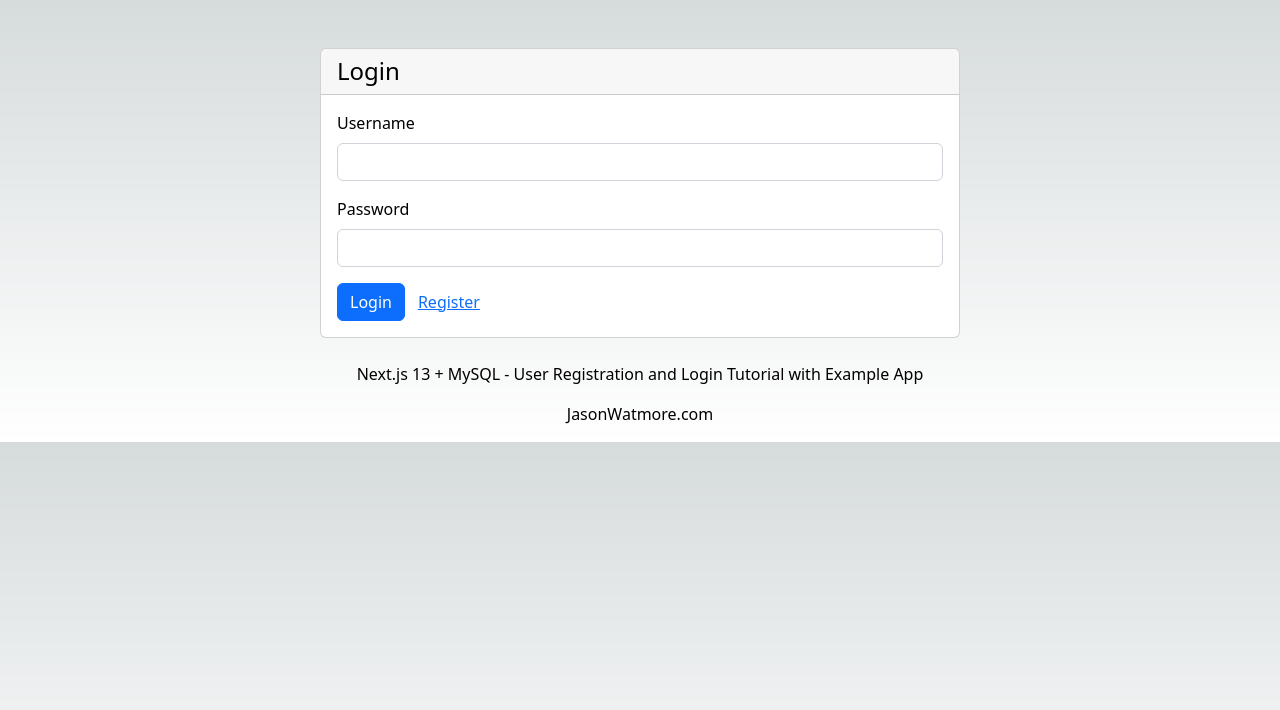
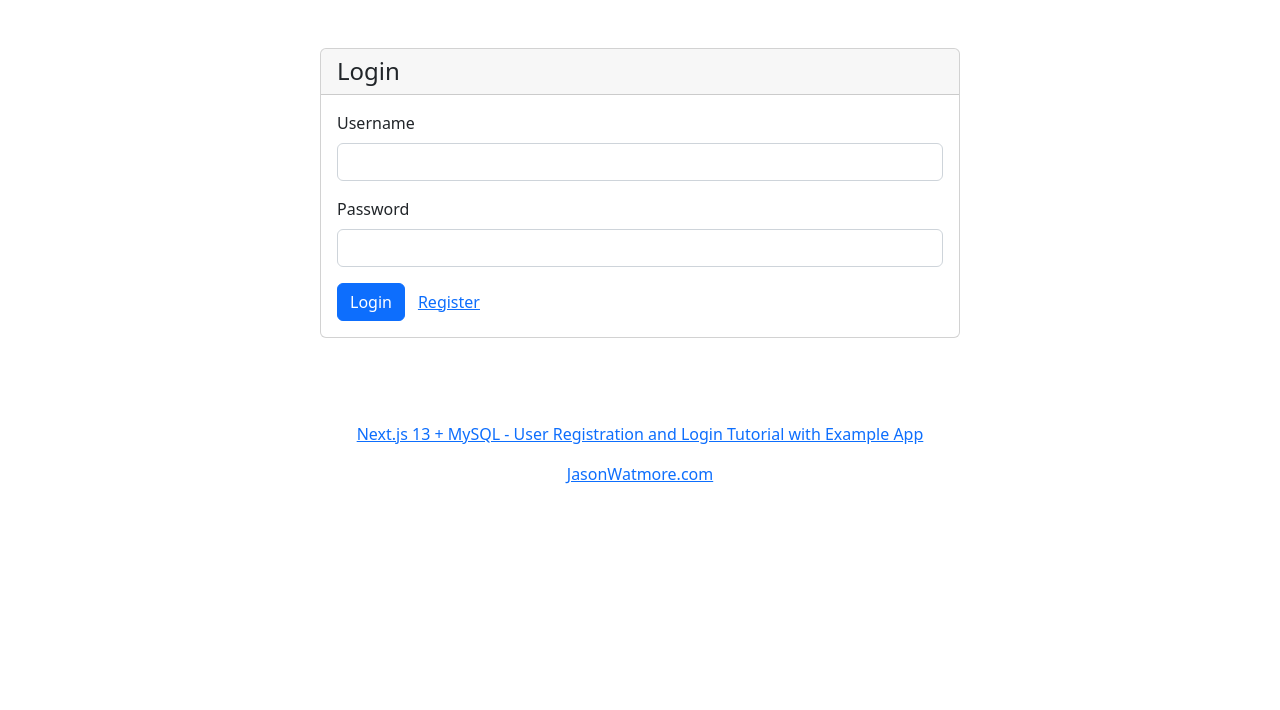
Before and after one commit to hendisantika/nextjs-mysql-users, a Next.js app: page /account/login in a window 1280 px wide. Shown: the top 710 px of the page. Built offline with nearby package versions, Linux system fonts and the light colour scheme.

Commit message:
Modify globals.css file🫸🌀✏️📗🐧🐳

```diff
--- a/styles/globals.css
+++ b/styles/globals.css
@@ -1,107 +1,3 @@
-:root {
-  --max-width: 1100px;
-  --border-radius: 12px;
-  --font-mono: ui-monospace, Menlo, Monaco, "Cascadia Mono", "Segoe UI Mono",
-    "Roboto Mono", "Oxygen Mono", "Ubuntu Monospace", "Source Code Pro",
-    "Fira Mono", "Droid Sans Mono", "Courier New", monospace;
-
-  --foreground-rgb: 0, 0, 0;
-  --background-start-rgb: 214, 219, 220;
-  --background-end-rgb: 255, 255, 255;
-
-  --primary-glow: conic-gradient(
-    from 180deg at 50% 50%,
-    #16abff33 0deg,
-    #0885ff33 55deg,
-    #54d6ff33 120deg,
-    #0071ff33 160deg,
-    transparent 360deg
-  );
-  --secondary-glow: radial-gradient(
-    rgba(255, 255, 255, 1),
-    rgba(255, 255, 255, 0)
-  );
-
-  --tile-start-rgb: 239, 245, 249;
-  --tile-end-rgb: 228, 232, 233;
-  --tile-border: conic-gradient(
-    #00000080,
-    #00000040,
-    #00000030,
-    #00000020,
-    #00000010,
-    #00000010,
-    #00000080
-  );
-
-  --callout-rgb: 238, 240, 241;
-  --callout-border-rgb: 172, 175, 176;
-  --card-rgb: 180, 185, 188;
-  --card-border-rgb: 131, 134, 135;
+.app-container {
+    min-height: 350px;
 }
-
-@media (prefers-color-scheme: dark) {
-  :root {
-    --foreground-rgb: 255, 255, 255;
-    --background-start-rgb: 0, 0, 0;
-    --background-end-rgb: 0, 0, 0;
-
-    --primary-glow: radial-gradient(rgba(1, 65, 255, 0.4), rgba(1, 65, 255, 0));
-    --secondary-glow: linear-gradient(
-      to bottom right,
-      rgba(1, 65, 255, 0),
-      rgba(1, 65, 255, 0),
-      rgba(1, 65, 255, 0.3)
-    );
-
-    --tile-start-rgb: 2, 13, 46;
-    --tile-end-rgb: 2, 5, 19;
-    --tile-border: conic-gradient(
-      #ffffff80,
-      #ffffff40,
-      #ffffff30,
-      #ffffff20,
-      #ffffff10,
-      #ffffff10,
-      #ffffff80
-    );
-
-    --callout-rgb: 20, 20, 20;
-    --callout-border-rgb: 108, 108, 108;
-    --card-rgb: 100, 100, 100;
-    --card-border-rgb: 200, 200, 200;
-  }
-}
-
-* {
-  box-sizing: border-box;
-  padding: 0;
-  margin: 0;
-}
-
-html,
-body {
-  max-width: 100vw;
-  overflow-x: hidden;
-}
-
-body {
-  color: rgb(var(--foreground-rgb));
-  background: linear-gradient(
-      to bottom,
-      transparent,
-      rgb(var(--background-end-rgb))
-    )
-    rgb(var(--background-start-rgb));
-}
-
-a {
-  color: inherit;
-  text-decoration: none;
-}
-
-@media (prefers-color-scheme: dark) {
-  html {
-    color-scheme: dark;
-  }
-}
```
